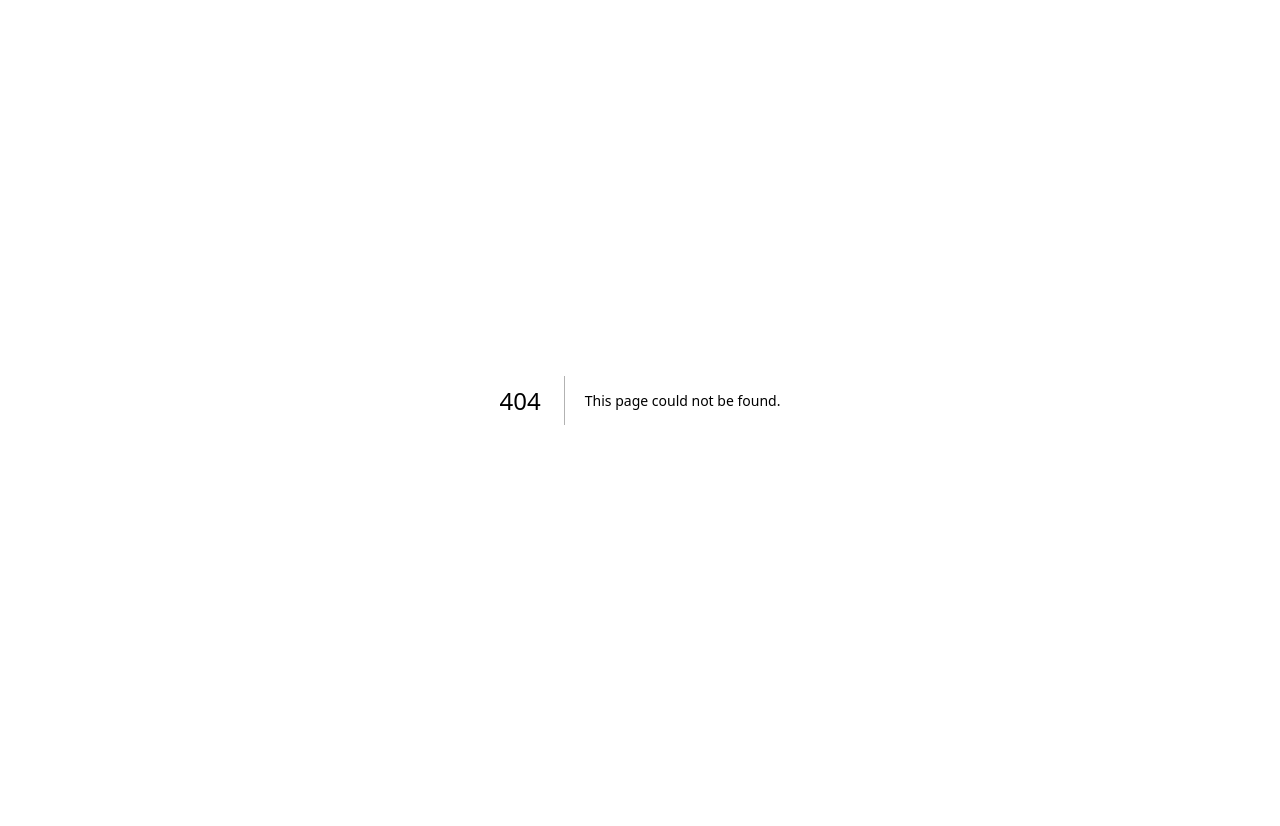
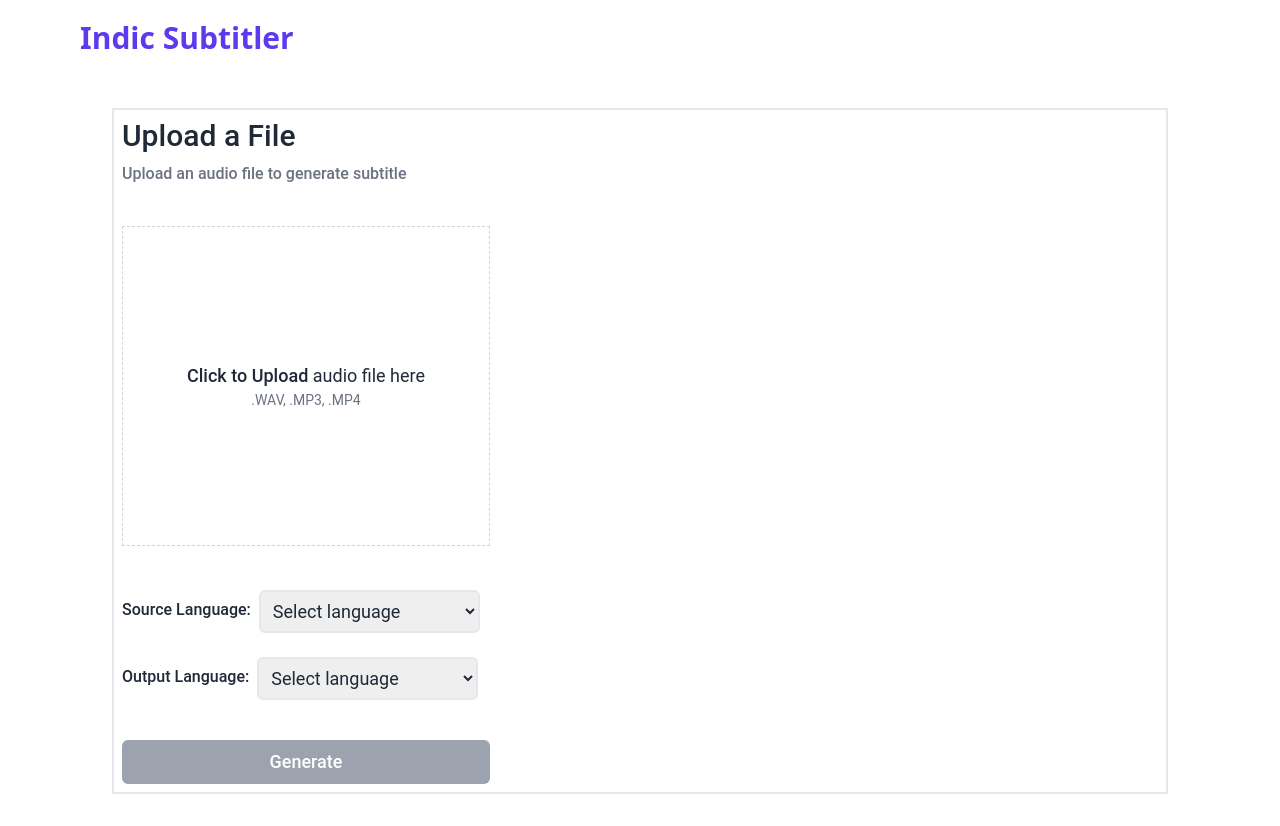
Before and after one commit to kurianbenoy/Indic-Subtitler, a Next.js app in the folder ui/: page /dashboard in a window 1280 px wide. Before the commit this address had no page. Before the commit the page ends 800 px from the top, so only its background shows below. Built offline with nearby package versions, Linux system fonts and the light colour scheme.

Commit message:
Feat: Dashboard

```diff
--- a/ui/package.json
+++ b/ui/package.json
@@ -20,6 +20,7 @@
     "react-dropzone": "^14.2.3",
     "react-fast-marquee": "^1.6.4",
     "react-icons": "^5.0.1",
+    "react-loading": "^2.0.3",
     "react-toastify": "^10.0.4"
   },
   "devDependencies": {
--- a/ui/src/components/Dropdown.js
+++ b/ui/src/components/Dropdown.js
@@ -1,26 +1,26 @@
-const Dropdown = ({ label, options = [], onChange }) => {
+export default function Dropdown({ label, options = [], onChange }) {
   const handleSelectChange = (event) => {
-    const selectedIndex = event.target.selectedIndex;
-    const selectedItem = options[selectedIndex - 1];
-    onChange(selectedItem);
+    const value = event.target.value;
+    onChange(value);
   };
-
   return (
-    <div className="p-2">
-      <label className="mr-3">{label}</label>
+    <div className="flex flex-col lg:flex-row lg:items-center lg:gap-2 ">
+      <label htmlFor="language-select" className="font-medium">
+        {label}:
+      </label>
       <select
-        className="select select-bordered w-full max-w-xs"
         onChange={handleSelectChange}
+        className="mt-1 border-2 lg:w-[60%] text-lg px-2 py-2 rounded-md cursor-pointer focus-visible:outline-none focus-visible:ring focus-visible:ring-primary-300 transition-all transition-75"
       >
         <option disabled selected>
-          Select
+          Select language
         </option>
-        {options?.map((option) => (
-          <option key={option.id}>{option.name}</option>
+        {options?.map((element) => (
+          <option id={element.id} value={element.id} key={element.id}>
+            {element.name}
+          </option>
         ))}
       </select>
     </div>
   );
-};
-
-export default Dropdown;
+}
--- /dev/null
+++ b/ui/src/components/Dropzone.jsx
@@ -0,0 +1,55 @@
+import React, { useCallback } from "react";
+import { useDropzone } from "react-dropzone";
+
+export default function Dropzone({ setUploadedFile, uploadedFile }) {
+  const onDrop = useCallback((acceptedFile) => {
+    setUploadedFile(acceptedFile[0]);
+  }, []);
+  const { getRootProps, getInputProps, isDragActive } = useDropzone({
+    onDrop,
+    accept: {
+      //   "audio/mpeg": [".mp3", ".mpeg", ".mpga"],
+      //   "audio/mp4": [".m4a"],
+      //   "video/mp4": [".mp4"],
+      //   "video/webm": [".webm"],
+
+      // Only accepting .wav & .mp3 file right now
+      "audio/wav": [".wav"],
+      "audio/mpeg": [".mp3"],
+    },
+  });
+  function modalText(active) {
+    if (active) {
+      return <p className="text-lg font-medium">Drop the files here ...</p>;
+    } else {
+      return (
+        <span>
+          <p className="text-lg">
+            <span className="font-medium">Click to Upload</span> audio file here
+          </p>
+          <p className="text-center text-gray-500 text-sm">.WAV, .MP3, .MP4</p>
+        </span>
+      );
+    }
+  }
+  return (
+    <div
+      className="border-[1px] h-full border-dashed border-gray-300 cursor-pointer flex justify-center items-center hover:bg-s_light-100 transition-all duration-300"
+      {...getRootProps()}
+    >
+      <input {...getInputProps()} />
+      {uploadedFile ? (
+        <p className="text-lg font-medium">{uploadedFile.path}</p>
+      ) : (
+        modalText(isDragActive)
+      )}
+      {/* <p className="text-lg">
+        {uploadedFile
+          ? `${uploadedFile.path}`
+          : isDragActive
+          ? `Drop the files here ...`
+          : `Drag 'n' drop some files here, or click to select files`}
+      </p> */}
+    </div>
+  );
+}
--- /dev/null
+++ b/ui/src/pages/dashboard.js
@@ -0,0 +1,164 @@
+import Header from "@components/components/Header";
+import React, { useEffect, useState } from "react";
+import Dropzone from "@components/components/Dropzone";
+import Dropdown from "@components/components/Dropdown";
+import { SOURCE_LANGUAGES } from "@components/constants";
+import { handleTranscribe } from "@components/utils";
+import ReactLoading from "react-loading";
+import { toast } from "react-toastify";
+import { IconDownload } from "@tabler/icons-react";
+
+export default function dashboard() {
+  const [uploadedFile, setUploadedFile] = useState();
+  const [sourceLanguage, setSourceLanguage] = useState();
+  const [outputLanguage, setOutputLanguage] = useState();
+  const [disabled, setDisabled] = useState(true);
+  const [loading, setLoading] = useState(false);
+  const [transcribe, setTranscribe] = useState(undefined);
+
+  useEffect(() => {
+    if (uploadedFile && sourceLanguage && outputLanguage) {
+      setDisabled(false);
+    }
+  }, [uploadedFile, sourceLanguage, outputLanguage]);
+
+  async function handleSubmit() {
+    setLoading(true);
+    const response = await handleTranscribe(
+      uploadedFile,
+      sourceLanguage,
+      outputLanguage
+    );
+
+    if (response) {
+      setLoading(false);
+      if (response.status !== 200) {
+        return toast.error("An error occured");
+      } else {
+        setTranscribe(response.data.chunks);
+      }
+    }
+  }
+  function handleInputChange(index, newText, type) {
+    const updateTranscribe = [...transcribe];
+    transcribe[index][type] = newText;
+    setTranscribe(updateTranscribe);
+  }
+  return (
+    <>
+      <Header />
+      <main className="mt-8 flex flex-col md:flex-row md:mb-8 border-2 lg:mx-28 mx-4 ">
+        <aside className="w-full md:w-[40%] lg:w-[30vw] flex flex-col space-y-10 p-2">
+          <div>
+            <h2 className="text-3xl font-medium">Upload a File</h2>
+            <p className="font-xl text-gray-500 font-medium mt-2">
+              Upload an audio file to generate subtitle
+            </p>
+          </div>
+          <div className="h-80">
+            <Dropzone
+              setUploadedFile={setUploadedFile}
+              uploadedFile={uploadedFile}
+            />
+          </div>
+          <div className="space-y-5">
+            <Dropdown
+              onChange={(item) => setSourceLanguage(item)}
+              label="Source Language"
+              options={SOURCE_LANGUAGES}
+            />
+            <Dropdown
+              onChange={(item) => setOutputLanguage(item)}
+              label="Output Language"
+              options={SOURCE_LANGUAGES}
+            />
+          </div>
+          <button
+            disabled={disabled}
+            onClick={handleSubmit}
+            className={` ${
+              disabled
+                ? "bg-gray-400 hover:cursor-not-allowed"
+                : "bg-primary-900 hover:cursor-pointer"
+            } text-white py-2 rounded-md text-lg font-medium transition-all duration-300 flex items-center justify-center`}
+          >
+            {loading ? (
+              <ReactLoading type="spin" height={30} width={30} />
+            ) : (
+              "Generate"
+            )}
+          </button>
+        </aside>
+        {transcribe ? (
+          <aside className="w-full mt-14 md:mt-0 md:border-l-2 ">
+            <div className="md:border-b-2 flex md:flex-row flex-col md:justify-end md:text-lg text-white gap-4 md:px-4 md:p-2 md:py-4">
+              {/* commented out for now because auto save feature is enabled   */}
+              {/* <button className="bg-[#16A34A] md:py-2 px-4 p-4 rounded-md flex gap-4 w-fit">
+                <IconDeviceFloppy />
+                Save Changes
+              </button> */}
+              <button
+                onClick={() => console.log(transcribe)}
+                className="bg-secondary-900 md:py-2 p-4 rounded-md flex gap-4 w-fit"
+              >
+                <IconDownload />
+                Download
+              </button>
+            </div>
+            <div>
+              <div className="overflow-x-auto">
+                <table className="table text-lg">
+                  <thead className="text-lg">
+                    <tr>
+                      <th>Timestamp</th>
+                      <th>Text</th>
+                    </tr>
+                  </thead>
+                  <tbody>
+                    {transcribe?.map((element, index) => (
+                      <tr key={index}>
+                        <td>
+                          {/* <input
+                          type="text"
+                          value={element.time}
+                          onChange={(e) =>
+                            handleInputChange(index, e.target.value, "time")
+                          }
+                        /> */}
+                          <p>
+                            {element.start} - {element.end}
+                          </p>
+                        </td>
+
+                        <td>
+                          {/* <input
+                            className="w-full"
+                            type="text"
+                            value={element.text}
+                            onChange={(e) =>
+                              handleInputChange(index, e.target.value, "text")
+                            }
+                          /> */}
+                          <textarea
+                            rows="4"
+                            cols="50"
+                            className="w-full resize-none"
+                            type="text"
+                            value={element.text}
+                            onChange={(e) =>
+                              handleInputChange(index, e.target.value, "text")
+                            }
+                          />
+                        </td>
+                      </tr>
+                    ))}
+                  </tbody>
+                </table>
+              </div>
+            </div>
+          </aside>
+        ) : null}
+      </main>
+    </>
+  );
+}
--- a/ui/src/utils.js
+++ b/ui/src/utils.js
@@ -1,3 +1,6 @@
+import axios from "axios";
+import { toast } from "react-toastify";
+
 export function formatFileSize(size) {
   const units = ["B", "KB", "MB", "GB", "TB"];
   let i = 0;
@@ -23,5 +26,25 @@ export const fileToBase64 = async (file) => {
 };
 
 export function transitionToDashboard(router) {
-  router.push("/home");
+  router.push("/dashboard");
 }
+
+export const handleTranscribe = async (file, sourceLang, targetLang) => {
+  const base64Data = await fileToBase64(file);
+
+  const requestData = {
+    wav_base64: base64Data,
+    source: sourceLang,
+    target: targetLang,
+  };
+
+  try {
+    const response = await axios.post(
+      "https://kurianbenoy--seamless-m4t-speech-generate-seamlessm4t-speech.modal.run/",
+      requestData
+    );
+    return response;
+  } catch (error) {
+    return error;
+  }
+};
```
Also changed, not shown: 1 other file (tests, documents, lock files or other folders).
